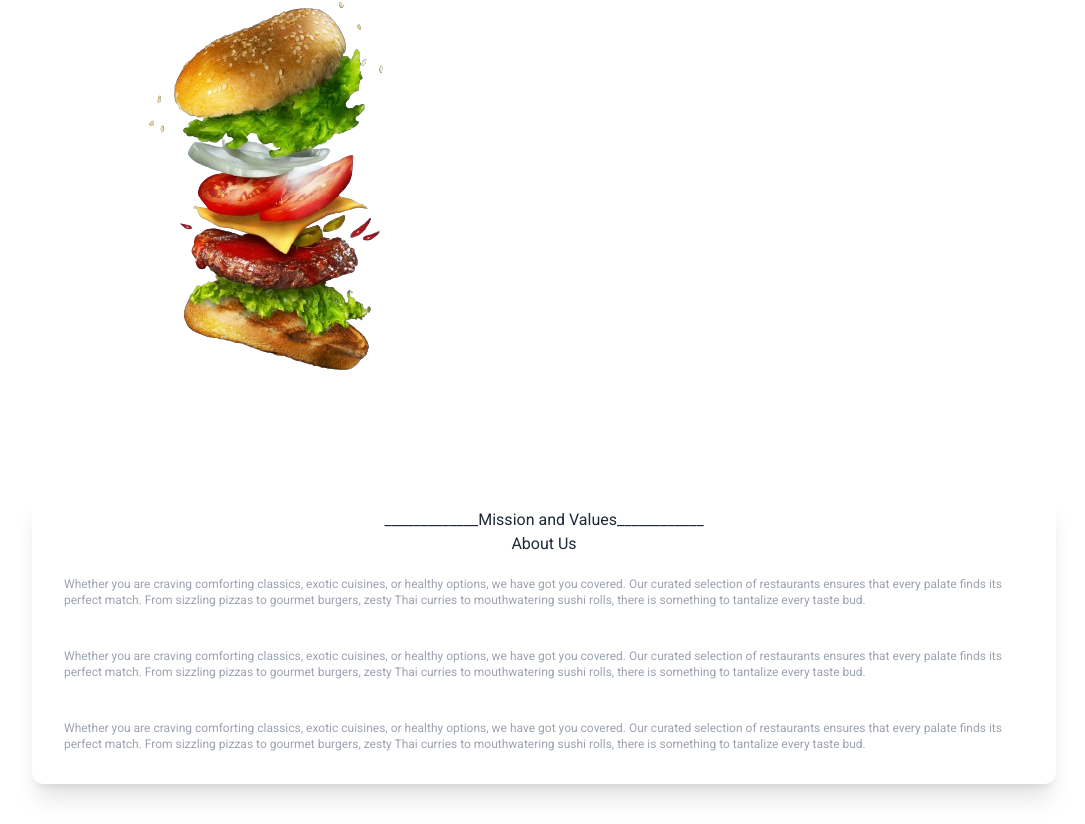
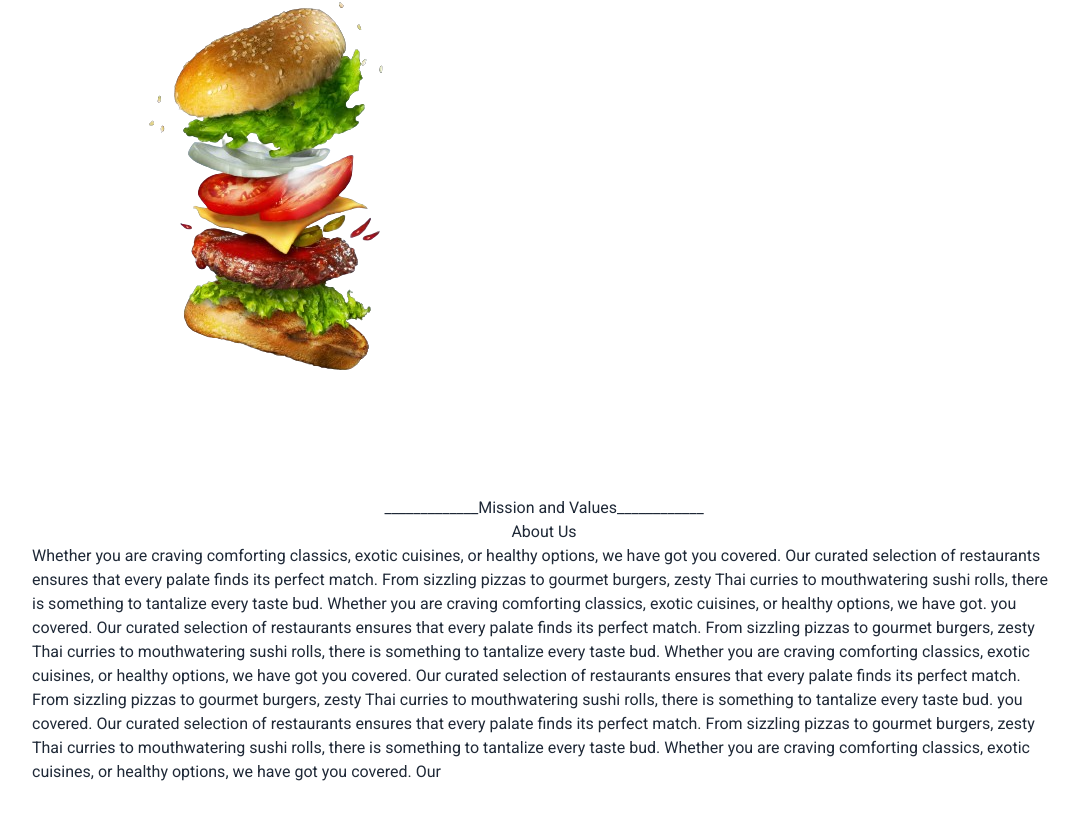
Before and after one commit to EmonHossen10/bite-buddy, a Next.js app: page / in a window 1280 px wide. Shown: the part 801-1625 px from the top of the page, without its empty margins (96-1181 px from the left). Built offline with nearby package versions, Linux system fonts and the light colour scheme.

Commit message:
added updates to the About Us

```diff
--- /dev/null
+++ b/src/Components/AboutUs/AboutUs.js
@@ -0,0 +1,38 @@
+import React from "react";
+import SectionTitle from "../Shared/SectionTitle/SectionTitle";
+
+const AboutUs = () => {
+  return (
+    <section className="my-10 rounded-xl p-8">
+      <SectionTitle
+        subHeading="Mission and Values"
+        heading="About Us"
+      ></SectionTitle>
+      <p className="text-xs text-gray-500 p-1 tracking-widest leading-6">
+        Whether you are craving comforting classics, exotic cuisines, or healthy
+        options, we have got you covered. Our curated selection of restaurants
+        ensures that every palate finds its perfect match. From sizzling pizzas
+        to gourmet burgers, zesty Thai curries to mouthwatering sushi rolls,
+        there is something to tantalize every taste bud. Whether you are craving
+        comforting classics, exotic cuisines, or
+        healthy options, we have got.
+        you covered. Our curated selection of restaurants ensures that every
+        palate finds its perfect match. From sizzling pizzas to gourmet burgers,
+        zesty Thai curries to mouthwatering sushi rolls, there is something to
+        tantalize every taste bud. Whether you are craving comforting classics,
+        exotic cuisines, or healthy options, we have got you covered. Our
+        curated selection of restaurants ensures that every palate finds its
+        perfect match. From sizzling pizzas to gourmet burgers, zesty Thai
+        curries to mouthwatering sushi rolls, there is something to tantalize
+        every taste bud.
+        you covered. Our curated selection of restaurants ensures that every
+        palate finds its perfect match. From sizzling pizzas to gourmet burgers,
+        zesty Thai curries to mouthwatering sushi rolls, there is something to
+        tantalize every taste bud. Whether you are craving comforting classics,
+        exotic cuisines, or healthy options, we have got you covered. Our
+      </p>
+    </section>
+  );
+};
+
+export default AboutUs;
--- a/src/app/page.js
+++ b/src/app/page.js
@@ -1,3 +1,4 @@
+import AboutUs from "@/Components/AboutUs/AboutUs";
 import SectionTitle from "@/Components/Shared/SectionTitle/SectionTitle";
 import Header from "@/Components/layout/Header";
 import Hero from "@/Components/layout/Hero";
@@ -7,37 +8,7 @@ export default function Home() {
     <>
       <Header></Header>
       <Hero></Hero>
-      <section className="shadow-xl my-10 rounded-xl p-3">
-        <SectionTitle
-          subHeading="Mission and Values"
-          heading="About Us"
-        ></SectionTitle>
-        <p className="text-xs text-gray-400 p-5">
-          Whether you are craving comforting classics, exotic cuisines, or
-          healthy options, we have got you covered. Our curated selection of
-          restaurants ensures that every palate finds its perfect match. From
-          sizzling pizzas to gourmet burgers, zesty Thai curries to
-          mouthwatering sushi rolls, there is something to tantalize every taste
-          bud.
-        </p>
-        <p className="text-xs text-gray-400 p-5">
-          Whether you are craving comforting classics, exotic cuisines, or
-          healthy options, we have got you covered. Our curated selection of
-          restaurants ensures that every palate finds its perfect match. From
-          sizzling pizzas to gourmet burgers, zesty Thai curries to
-          mouthwatering sushi rolls, there is something to tantalize every taste
-          bud.
-        </p>
-        <p className="text-xs text-gray-400 p-5">
-          Whether you are craving comforting classics, exotic cuisines, or
-          healthy options, we have got you covered. Our curated selection of
-          restaurants ensures that every palate finds its perfect match. From
-          sizzling pizzas to gourmet burgers, zesty Thai curries to
-          mouthwatering sushi rolls, there is something to tantalize every taste
-          bud.
-        </p>
-
-      </section>
+      <AboutUs/>
     </>
   );
 }
```
